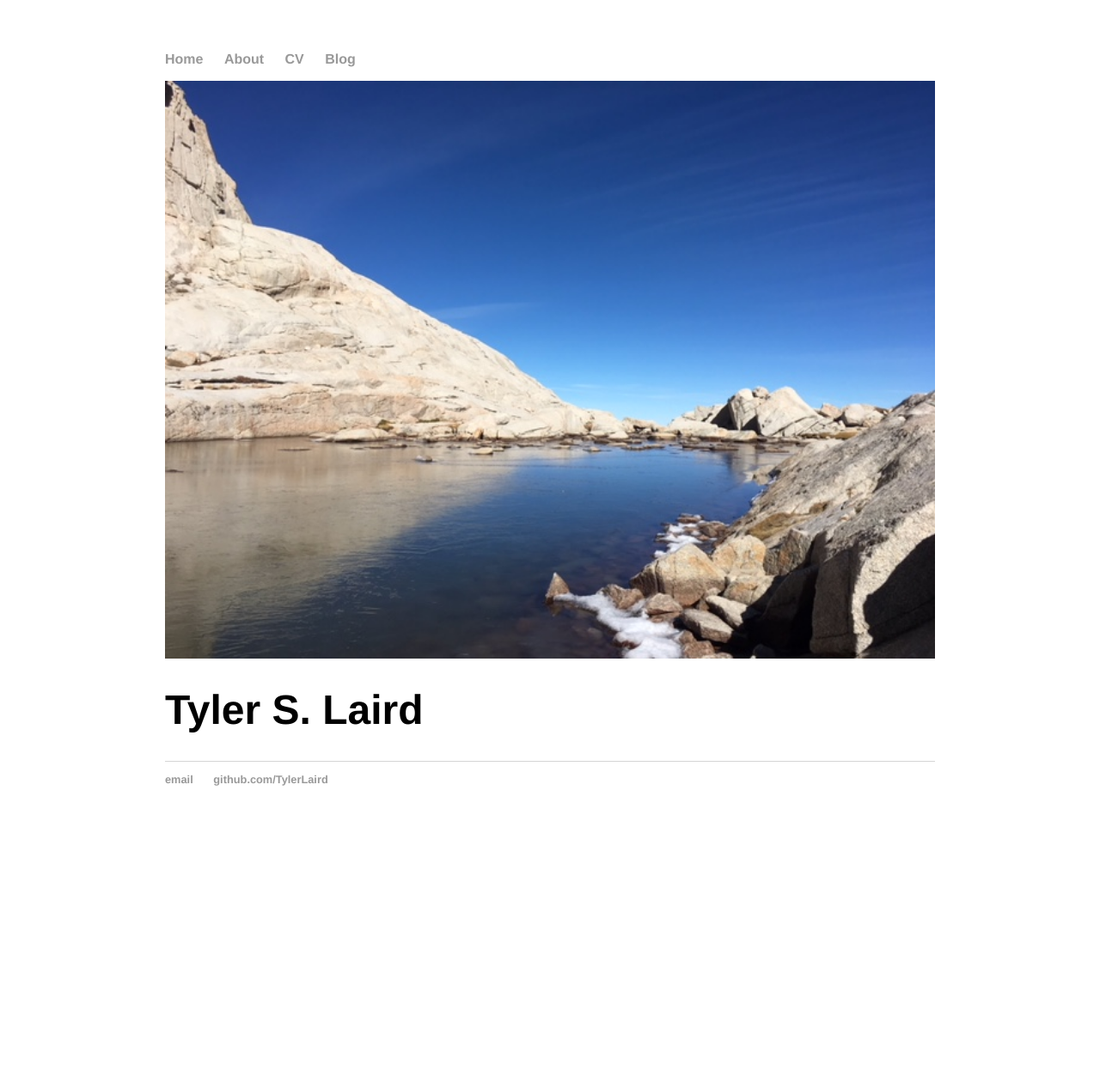
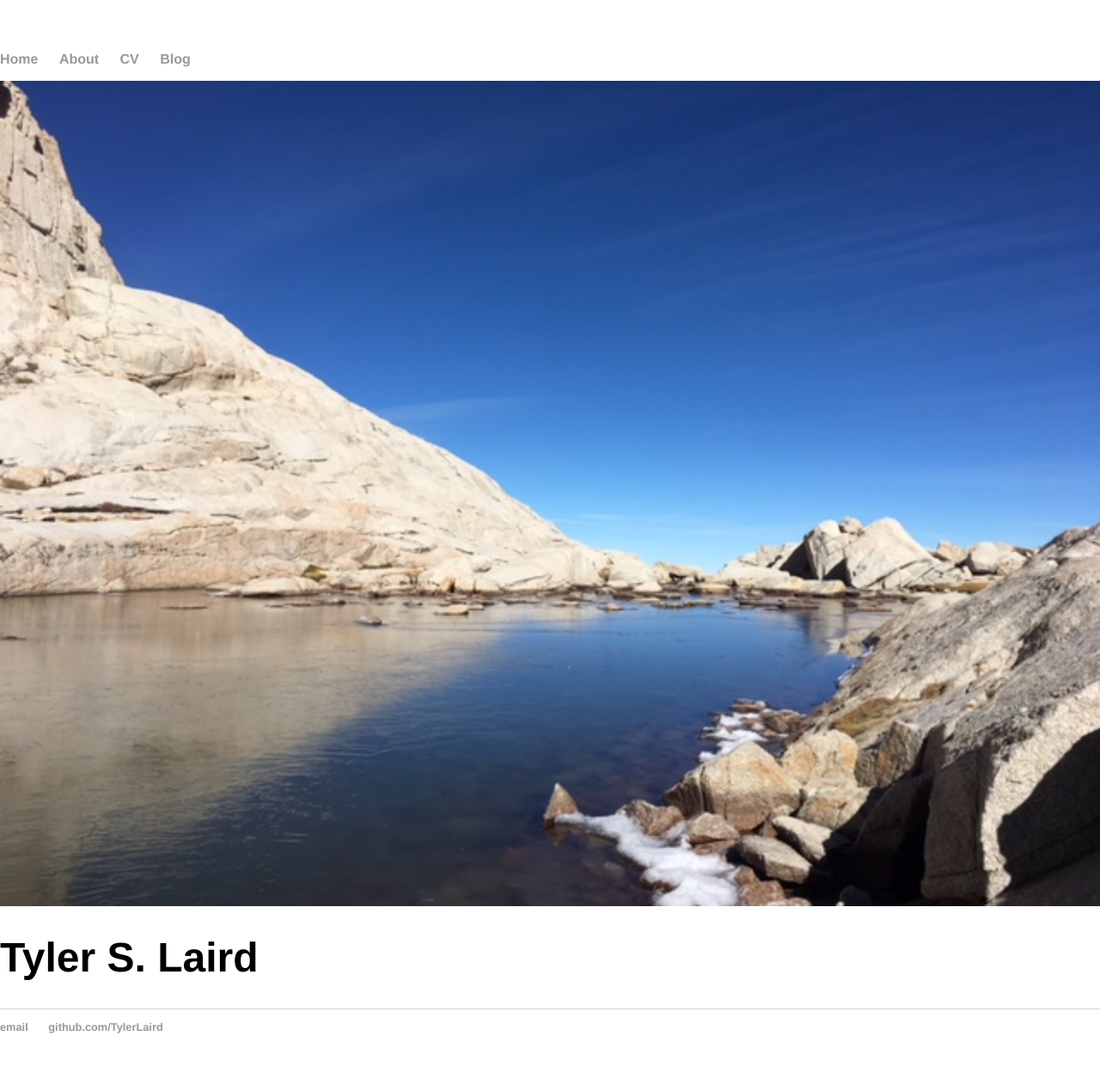
Before and after one commit to TylerLaird/TylerLaird.github.io, a Jekyll site: the page built from index.html, in a window 1280 px wide. Shown: the whole page at 86% size. Built offline with Jekyll 4.4.1, drawn with Linux system fonts in a browser that asks for light colours; before the commit the page ends 974 px from its top, so only the background shows below that.

Commit message:
Update main.css

```diff
--- a/css/main.css
+++ b/css/main.css
@@ -1,6 +1,6 @@
 body {
     margin: 60px auto;
-    width: 70%;
+    width: 100%;
 }
 nav ul, footer ul {
     font-family:'Helvetica', 'Arial', 'Sans-Serif';
```
